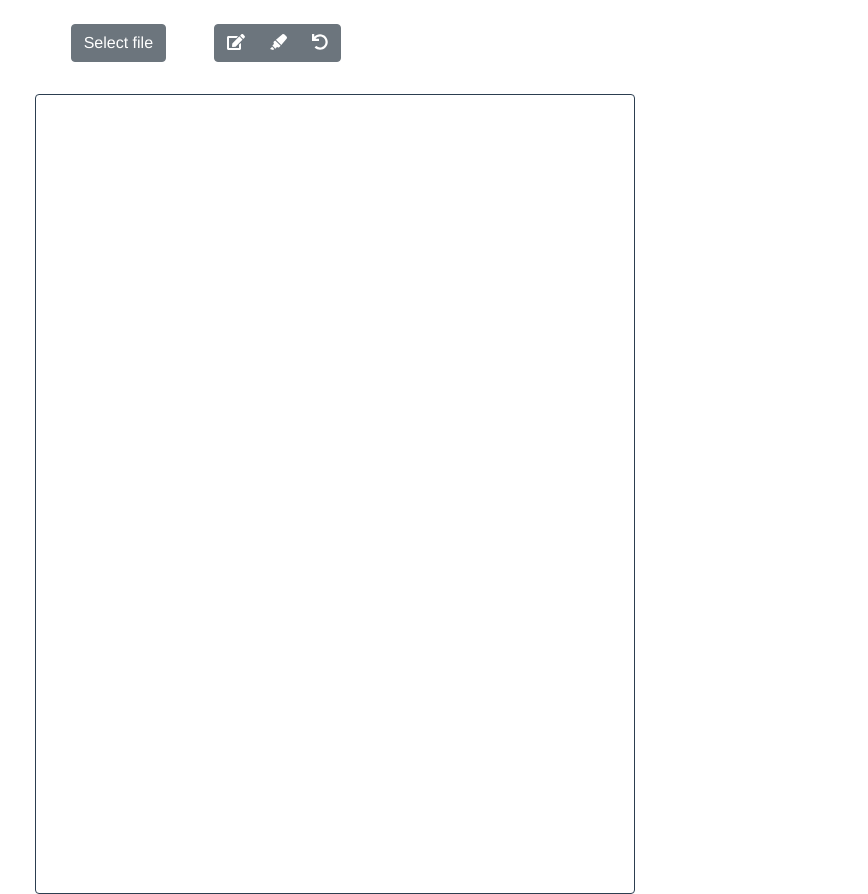
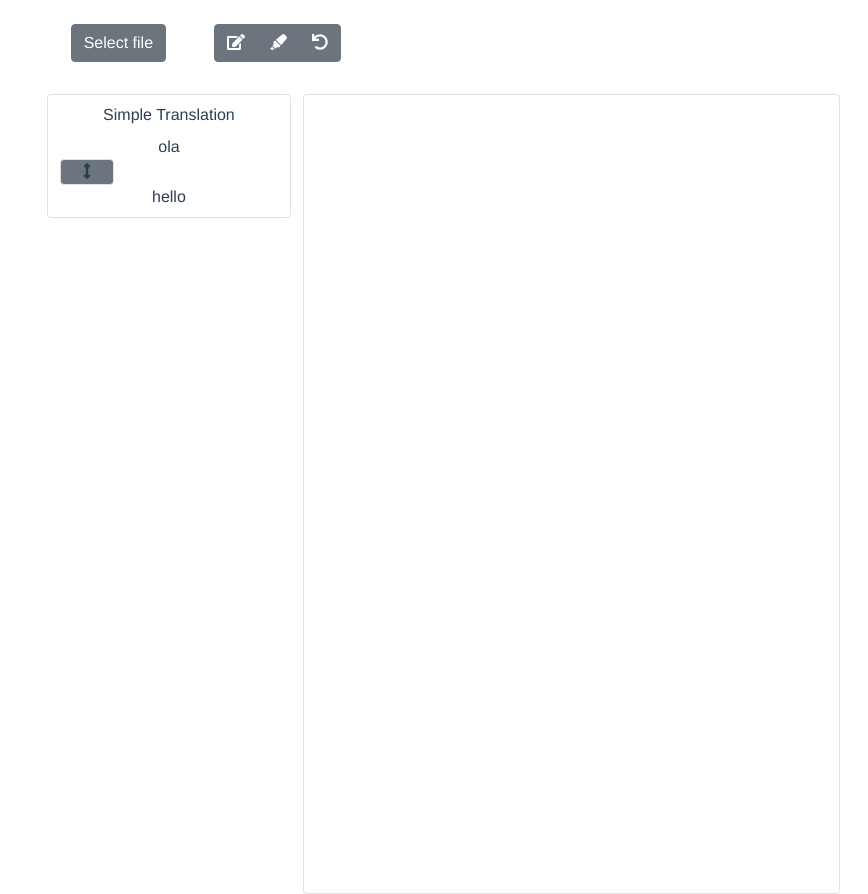
Before and after one commit to m-tracey5021/LanguageCorner, a Vue app: page / in a window 1280 px wide. Before the commit this address had no page. Shown: the whole page, without its empty margins (412-1280 px from the left). Built offline with nearby package versions, Linux system fonts and the light colour scheme.

Commit message:
added translation boxes

```diff
--- a/src/App.vue
+++ b/src/App.vue
@@ -3,6 +3,7 @@
         <div class="col-md-4"></div>
         <div class="col-md-auto">
             <Reader language="english"/>
+            <!-- <TranslatedText original="ola" translated="hello"/> -->
         </div>
         <div class="col-md-4"></div>
 
@@ -13,12 +14,14 @@
 
 <script>
 
-import Reader from './components/Reader'
+import Reader from "./components/Reader"
+// import TranslatedText from "./components/TranslatedText"
 
 export default {
   name: 'App',
   components: {
     Reader
+    // TranslatedText
   },
 }
 
--- a/src/components/Reader.vue
+++ b/src/components/Reader.vue
@@ -22,8 +22,21 @@
             </div>
         </div>
         <div class="row">
-            <Translator language="english" :text="selectedFile"/>
+            <div class="col-md-4">
+                <TranslationBox original="ola" translation="hello"/>
+            </div>
+            <div class="col-md-8">
+
+                <div class="row">
+                    <Translator language="english" :text="selectedFile"/>
+                </div>
+            </div>
+
+
         </div>
+
+
+
 
     </div>
 
@@ -31,12 +44,14 @@
 
 <script>
 
+import TranslationBox from "./TranslationBox";
 import FileSelector from "./FileSelector";
 import Translator from "./Translator";
 
 export default {
     name: "Reader",
     components: {
+        TranslationBox,
         FileSelector,
         Translator
     },
--- a/src/components/TranslatedText.vue
+++ b/src/components/TranslatedText.vue
@@ -37,4 +37,8 @@ export default {
 
 <style scoped>
 
+/* .front {
+    z-index: 10;
+} */
+
 </style>
--- /dev/null
+++ b/src/components/TranslationBox.vue
@@ -0,0 +1,63 @@
+<template>
+    <div class="container border rounded">
+        <div id="header" class="row pt-2">
+            <span>Simple Translation</span>
+        </div>
+        <div id="original" class="row pt-2">
+            <span>
+                {{ dOriginal }}
+            </span>
+        </div>
+        <div id="arrow" class="row">
+            <div class="col-md-12 border rounded bg-secondary w-25">
+                <i class="fas fa-arrows-alt-v"></i>
+            </div>
+        </div>
+        <div id="content" class="row pb-2">
+            <span>
+                {{ dTranslation }}
+            </span>
+        </div>
+    </div>
+</template>
+
+<script>
+
+export default {
+    name: "TranslationBox",
+    props: {
+        original: {
+            type: String,
+            required: true
+        },
+        translation: {
+            type: String,
+            required: true
+        }
+    },
+    methods: {
+
+    },
+    watch: {
+        original: function(newValue){
+            // jiggle the box and update the value
+            this.dOriginal = newValue;
+        },
+        translation: function(newValue){
+            this.dTranslation = newValue;
+        }
+    },
+    data: function(){
+        return {
+            dOriginal: this.original,
+            dTranslation: this.translation
+        }
+    }
+}
+
+</script>
+
+<style scoped>
+
+
+</style>
--- a/src/components/Translator.vue
+++ b/src/components/Translator.vue
@@ -1,24 +1,29 @@
 <template>
     <div class="container">
         <div class="row">
-            <div id="reader" class="hvr-overline-from-center pt-4">
+            <div id="reader" class="hvr-overline-from-center pt-4 border rounded">
                 <span v-for="word in words" :key="word">
-                    {{ word + " " }}
+                    <span v-if="word == 'highlighted'">
+                        <TranslatedText :original="word" translated="translation"/>
+                    </span>
+                    <span v-else>
+                        {{ word + " " }}
+                    </span>
                 </span>
             </div>
         </div>
-
-
     </div>
 
 </template>
 
 <script>
 
+import TranslatedText from "./TranslatedText";
+
 export default {
     name: "Translator",
     components: {
-
+        TranslatedText
     },
     props: {
         language: {
@@ -35,7 +40,8 @@ export default {
     },
     data: function(){
         return {
-            words: this.text.split(" ")
+            words: this.text.split(" "),
+            translatedWords: new Map()
         }
     },
     watch: {
@@ -52,8 +58,8 @@ export default {
 #reader {
     width: 600px;
     height: 800px;
-    border: 1px solid;
-    border-radius: 4px;
+    /* border: 1px solid;
+    border-radius: 4px; */
 }
 
 .hvr-overline-from-center {
```
Also changed, not shown: readerWithHighlights.txt (added).
